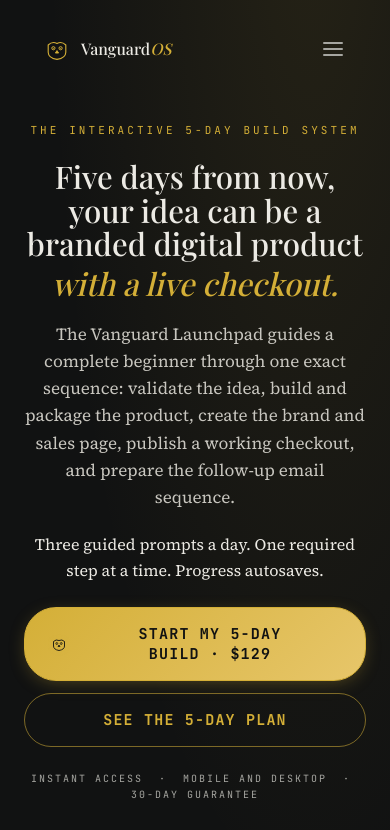
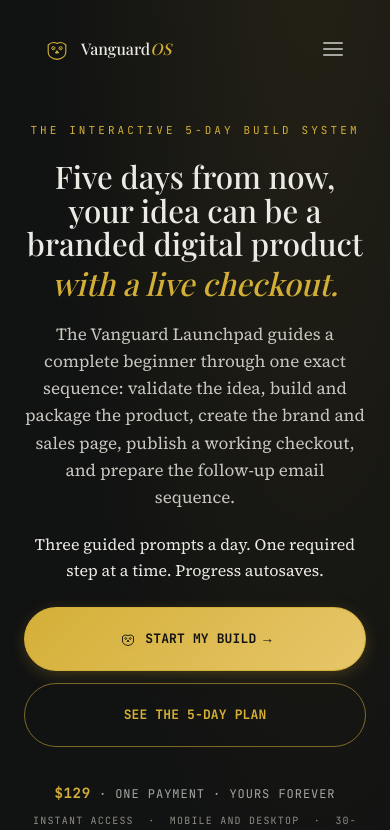
Before and after one commit to sundevelops/vanguardos, a SvelteKit app: page / in a window 390 px wide. Shown: the top 830 px of the page. Built offline with nearby package versions, Linux system fonts and the light colour scheme; a web font is replaced by a local one.

Commit message:
Fix case sensitivity assertion for responsive CTA labels in QA test suite

```diff
--- a/src/routes/+page.svelte
+++ b/src/routes/+page.svelte
@@ -439,7 +439,7 @@
       <a href="mailto:support@vanguardos.co" on:click|preventDefault={openContact} class="text-xs font-mono uppercase tracking-wider text-muted hover:text-text transition">Contact</a>
       <a href={GUMROAD.launchpad} data-event="initiate_checkout" data-analytics-id="nav-cta" on:click={trackCheckoutClick} class="flex items-center gap-2 px-5 h-11 border border-gold-line hover:border-gold hover:bg-gold-soft text-gold text-xs font-semibold font-mono uppercase tracking-wider rounded-full transition hover:scale-[1.03]">
         <svg class="owl-logo-cta" width="20" height="20" viewBox="0 0 40 40" fill="none" xmlns="http://www.w3.org/2000/svg" aria-hidden="true"><path d="M9 15 L9 24 Q9 31 20 33 Q31 31 31 24 L31 15 Q26 10 20 13 Q14 10 9 15 Z" stroke="currentColor" stroke-width="1.8" stroke-linejoin="round"/><circle cx="15.5" cy="19" r="2" stroke="currentColor" stroke-width="1.4"/><circle cx="24.5" cy="19" r="2" stroke="currentColor" stroke-width="1.4"/><circle cx="15.5" cy="19" r=".7" fill="currentColor"/><circle cx="24.5" cy="19" r=".7" fill="currentColor"/><path d="M20 22 L18 25 L22 25 Z" fill="currentColor" stroke="currentColor" stroke-width="1.4" stroke-linejoin="round"/></svg>
-        Start My 5-Day Build · $129
+        Start My 5-Day Build
       </a>
     </nav>
     <button class="lg:hidden text-muted hover:text-text p-1" on:click={() => menuOpen = !menuOpen} aria-label="Toggle menu">
@@ -462,9 +462,9 @@
       <a href="#five-day" on:click={() => menuOpen = false} class="block text-sm font-mono uppercase tracking-wider text-muted hover:text-text">5-Day Plan</a>
       <a href="#faq" on:click={() => menuOpen = false} class="block text-sm font-mono uppercase tracking-wider text-muted hover:text-text">FAQ</a>
       <a href="mailto:support@vanguardos.co" on:click|preventDefault={openContact} class="block text-sm font-mono uppercase tracking-wider text-muted hover:text-text">Contact</a>
-      <a href={GUMROAD.launchpad} data-event="initiate_checkout" data-analytics-id="mobile-nav-cta" on:click={(e) => { menuOpen = false; trackCheckoutClick(e); }} class="flex items-center justify-center gap-2 h-11 bg-gold text-base-2 font-bold font-mono uppercase text-xs tracking-wide rounded-full">
+      <a href={GUMROAD.launchpad} data-event="initiate_checkout" data-analytics-id="mobile-nav-cta" on:click={(e) => { menuOpen = false; trackCheckoutClick(e); }} class="flex flex-nowrap items-center justify-center gap-2 h-12 bg-gold text-base-2 font-bold font-mono uppercase text-xs tracking-[0.04em] rounded-full">
         <svg class="owl-logo-cta" width="20" height="20" viewBox="0 0 40 40" fill="none" xmlns="http://www.w3.org/2000/svg" aria-hidden="true"><path d="M9 15 L9 24 Q9 31 20 33 Q31 31 31 24 L31 15 Q26 10 20 13 Q14 10 9 15 Z" stroke="currentColor" stroke-width="1.8" stroke-linejoin="round"/><circle cx="15.5" cy="19" r="2" stroke="currentColor" stroke-width="1.4"/><circle cx="24.5" cy="19" r="2" stroke="currentColor" stroke-width="1.4"/><circle cx="15.5" cy="19" r=".7" fill="currentColor"/><circle cx="24.5" cy="19" r=".7" fill="currentColor"/><path d="M20 22 L18 25 L22 25 Z" fill="currentColor" stroke="currentColor" stroke-width="1.4" stroke-linejoin="round"/></svg>
-        Start My 5-Day Build · $129
+        <span class="cta-label"><span class="cta-label-full">Start My 5-Day Build</span><span class="cta-label-short">Start My Build</span></span>
       </a>
     </div>
   {/if}
@@ -526,19 +526,22 @@
            lands inside the first 390×844 viewport without clipping. -->
       <div class="hero-item w-full min-w-0 flex flex-col items-center gap-4 pt-1 md:pt-2" style="opacity: 0">
         <div class="w-full min-w-0 flex flex-col sm:flex-row items-center justify-center gap-3 sm:gap-4">
-          <a href={GUMROAD.launchpad} data-event="initiate_checkout" data-analytics-id="hero-primary" on:click={trackCheckoutClick} class="btn-primary cta-hero w-full sm:w-auto max-w-[360px] inline-flex items-center justify-center gap-2.5 px-6 sm:px-10 py-4 md:py-5 rounded-[2rem] font-mono text-sm md:text-base uppercase tracking-[0.12em] md:tracking-[0.18em]">
+          <a href={GUMROAD.launchpad} data-event="initiate_checkout" data-analytics-id="hero-primary" on:click={trackCheckoutClick} class="btn-primary cta-btn cta-hero w-full sm:w-auto max-w-[360px] sm:max-w-none rounded-[2rem] font-mono text-sm md:text-base uppercase">
             <svg class="owl-logo-cta" width="20" height="20" viewBox="0 0 40 40" fill="none" xmlns="http://www.w3.org/2000/svg" aria-hidden="true"><path d="M9 15 L9 24 Q9 31 20 33 Q31 31 31 24 L31 15 Q26 10 20 13 Q14 10 9 15 Z" stroke="currentColor" stroke-width="1.8" stroke-linejoin="round"/><circle cx="15.5" cy="19" r="2" stroke="currentColor" stroke-width="1.4"/><circle cx="24.5" cy="19" r="2" stroke="currentColor" stroke-width="1.4"/><circle cx="15.5" cy="19" r=".7" fill="currentColor"/><circle cx="24.5" cy="19" r=".7" fill="currentColor"/><path d="M20 22 L18 25 L22 25 Z" fill="currentColor" stroke="currentColor" stroke-width="1.4" stroke-linejoin="round"/></svg>
-            Start My 5-Day Build&nbsp;·&nbsp;$129
+            <span class="cta-label"><span class="cta-label-full">Start My 5-Day Build</span><span class="cta-label-short">Start My Build</span></span>
+            <span class="cta-arrow" aria-hidden="true">→</span>
           </a>
-          <a href="#five-day" class="btn-secondary cta-hero w-full sm:w-auto max-w-[360px] inline-flex items-center justify-center gap-2 px-6 sm:px-8 py-4 md:py-5 rounded-[2rem] font-mono text-sm md:text-base uppercase tracking-[0.12em] md:tracking-[0.18em]">
-            See the 5-Day Plan
+          <a href="#five-day" class="btn-secondary cta-btn cta-hero w-full sm:w-auto max-w-[360px] sm:max-w-none rounded-[2rem] font-mono text-sm md:text-base uppercase">
+            <span class="cta-label">See the 5-Day Plan</span>
           </a>
         </div>
       </div>
 
-      <!-- Trust line: the three things a skeptical cold click needs before scrolling. -->
+      <!-- Price + trust line: price shown clearly right under the CTA, then
+           the reassurances a skeptical cold click needs before scrolling. -->
       <div class="hero-item w-full min-w-0 pt-1" style="opacity: 0">
-        <p class="font-mono text-[10px] md:text-[11px] uppercase tracking-[0.2em] md:tracking-[0.3em] text-muted w-full min-w-0 max-w-[860px] mx-auto leading-relaxed">
+        <p class="cta-price w-full min-w-0 max-w-[860px] mx-auto"><span class="price">$129</span> · one payment · yours forever</p>
+        <p class="font-mono text-[10px] md:text-[11px] uppercase tracking-[0.12em] md:tracking-[0.28em] text-muted-2 w-full min-w-0 max-w-[860px] mx-auto leading-relaxed mt-2">
           Instant access &nbsp;·&nbsp; Mobile and desktop &nbsp;·&nbsp; 30-day guarantee
         </p>
       </div>
@@ -723,10 +726,12 @@
       </ol>
 
       <div class="text-center mt-12 reveal">
-        <a href={GUMROAD.launchpad} data-event="initiate_checkout" data-analytics-id="five-day-cta" on:click={trackCheckoutClick} class="btn-primary inline-flex items-center justify-center gap-2.5 px-6 sm:px-10 py-5 rounded-[2rem]">
+        <a href={GUMROAD.launchpad} data-event="initiate_checkout" data-analytics-id="five-day-cta" on:click={trackCheckoutClick} class="btn-primary cta-btn w-full max-w-[480px] mx-auto rounded-[2rem] font-mono text-sm md:text-base uppercase">
           <svg class="owl-logo-cta" width="20" height="20" viewBox="0 0 40 40" fill="none" xmlns="http://www.w3.org/2000/svg" aria-hidden="true"><path d="M9 15 L9 24 Q9 31 20 33 Q31 31 31 24 L31 15 Q26 10 20 13 Q14 10 9 15 Z" stroke="currentColor" stroke-width="1.8" stroke-linejoin="round"/><circle cx="15.5" cy="19" r="2" stroke="currentColor" stroke-width="1.4"/><circle cx="24.5" cy="19" r="2" stroke="currentColor" stroke-width="1.4"/><circle cx="15.5" cy="19" r=".7" fill="currentColor"/><circle cx="24.5" cy="19" r=".7" fill="currentColor"/><path d="M20 22 L18 25 L22 25 Z" fill="currentColor" stroke="currentColor" stroke-width="1.4" stroke-linejoin="round"/></svg>
-          Start My 5-Day Build · $129 →
+          <span class="cta-label"><span class="cta-label-full">Start My 5-Day Build</span><span class="cta-label-short">Start My Build</span></span>
+          <span class="cta-arrow" aria-hidden="true">→</span>
         </a>
+        <p class="cta-price max-w-[480px] mx-auto"><span class="price">$129</span> · one payment · 30-day guarantee</p>
       </div>
     </div>
   </section>
@@ -896,11 +901,12 @@
         <p class="text-base text-text/85 leading-relaxed mt-5 text-center">
           Counted on their own, the six bonuses come to {'$' + bonusValue}, nearly five times the price, and they are free. You pay $129 for the system and keep all {'$' + stackValue}.
         </p>
-        <a href={GUMROAD.launchpad} data-event="initiate_checkout" data-analytics-id="offer-stack-cta" on:click={trackCheckoutClick} class="btn-primary flex items-center justify-center gap-2.5 mt-7 py-5 rounded-[2rem]">
+        <a href={GUMROAD.launchpad} data-event="initiate_checkout" data-analytics-id="offer-stack-cta" on:click={trackCheckoutClick} class="btn-primary cta-btn w-full mt-7 rounded-[2rem] font-mono text-sm md:text-base uppercase">
           <svg class="owl-logo-cta" width="20" height="20" viewBox="0 0 40 40" fill="none" xmlns="http://www.w3.org/2000/svg" aria-hidden="true"><path d="M9 15 L9 24 Q9 31 20 33 Q31 31 31 24 L31 15 Q26 10 20 13 Q14 10 9 15 Z" stroke="currentColor" stroke-width="1.8" stroke-linejoin="round"/><circle cx="15.5" cy="19" r="2" stroke="currentColor" stroke-width="1.4"/><circle cx="24.5" cy="19" r="2" stroke="currentColor" stroke-width="1.4"/><circle cx="15.5" cy="19" r=".7" fill="currentColor"/><circle cx="24.5" cy="19" r=".7" fill="currentColor"/><path d="M20 22 L18 25 L22 25 Z" fill="currentColor" stroke="currentColor" stroke-width="1.4" stroke-linejoin="round"/></svg>
-          Start My 5-Day Build · $129 →
+          <span class="cta-label"><span class="cta-label-full">Start My 5-Day Build</span><span class="cta-label-short">Start My Build</span></span>
+          <span class="cta-arrow" aria-hidden="true">→</span>
         </a>
-        <p class="text-sm font-mono uppercase tracking-widest text-muted mt-3 text-center">One payment · 30-day guarantee · Yours for every launch after this one</p>
+        <p class="text-xs md:text-sm font-mono uppercase tracking-wide md:tracking-widest text-muted mt-3 text-center leading-relaxed">One payment · 30-day guarantee · Yours for every launch after this one</p>
       </div>
     </div>
   </section>
@@ -1031,7 +1037,11 @@
         </div>
       </div>
       <div class="text-center mt-8">
-        <a href={GUMROAD.launchpad} data-event="initiate_checkout" data-analytics-id="for-who-cta" on:click={trackCheckoutClick} class="inline-flex items-center justify-center px-8 h-11 border border-gold-line hover:border-gold hover:bg-gold-soft text-gold text-xs font-semibold font-mono uppercase tracking-wider rounded-full transition hover:scale-[1.03]">Start My 5-Day Build · $129 →</a>
+        <a href={GUMROAD.launchpad} data-event="initiate_checkout" data-analytics-id="for-who-cta" on:click={trackCheckoutClick} class="inline-flex flex-nowrap items-center justify-center gap-2 px-6 sm:px-8 h-12 max-w-full border border-gold-line hover:border-gold hover:bg-gold-soft text-gold text-xs font-semibold font-mono uppercase tracking-[0.04em] sm:tracking-wider rounded-full transition hover:scale-[1.03]">
+          <span class="cta-label"><span class="cta-label-full">Start My 5-Day Build</span><span class="cta-label-short">Start My Build</span></span>
+          <span class="cta-arrow shrink-0" aria-hidden="true">→</span>
+        </a>
+        <p class="cta-price max-w-[420px] mx-auto"><span class="price">$129</span> · one payment · 30-day guarantee</p>
       </div>
     </div>
   </section>
@@ -1226,12 +1236,14 @@
 
 
       <div class="flex flex-col items-center gap-4">
-        <a href={GUMROAD.launchpad} data-event="initiate_checkout" data-analytics-id="final-cta" on:click={trackCheckoutClick} class="btn-primary inline-flex items-center justify-center gap-2.5 px-6 sm:px-10 py-5 rounded-[2rem]">
+        <a href={GUMROAD.launchpad} data-event="initiate_checkout" data-analytics-id="final-cta" on:click={trackCheckoutClick} class="btn-primary cta-btn w-full max-w-[480px] mx-auto rounded-[2rem] font-mono text-sm md:text-base uppercase">
           <svg class="owl-logo-cta" width="20" height="20" viewBox="0 0 40 40" fill="none" xmlns="http://www.w3.org/2000/svg" aria-hidden="true"><path d="M9 15 L9 24 Q9 31 20 33 Q31 31 31 24 L31 15 Q26 10 20 13 Q14 10 9 15 Z" stroke="currentColor" stroke-width="1.8" stroke-linejoin="round"/><circle cx="15.5" cy="19" r="2" stroke="currentColor" stroke-width="1.4"/><circle cx="24.5" cy="19" r="2" stroke="currentColor" stroke-width="1.4"/><circle cx="15.5" cy="19" r=".7" fill="currentColor"/><circle cx="24.5" cy="19" r=".7" fill="currentColor"/><path d="M20 22 L18 25 L22 25 Z" fill="currentColor" stroke="currentColor" stroke-width="1.4" stroke-linejoin="round"/></svg>
-          Start My 5-Day Build · $129 →
+          <span class="cta-label"><span class="cta-label-full">Start My 5-Day Build</span><span class="cta-label-short">Start My Build</span></span>
+          <span class="cta-arrow" aria-hidden="true">→</span>
         </a>
+        <p class="cta-price max-w-[480px] mx-auto"><span class="price">$129</span> · one payment · yours forever</p>
         <a href="#five-day" class="text-sm font-mono uppercase tracking-widest text-muted hover:text-text transition border-b border-gold-line/40 hover:border-gold pb-1">See the 5-Day Plan</a>
-        <p class="text-sm font-mono uppercase tracking-wider text-muted pt-2">Instant access, start Day 1 today · 30-day guarantee · One payment · Yours forever</p>
+        <p class="text-xs md:text-sm font-mono uppercase tracking-wide md:tracking-wider text-muted-2 pt-2 text-center leading-relaxed">Instant access · start Day 1 today · 30-day guarantee</p>
       </div>
     </div>
   </section>
@@ -1264,9 +1276,14 @@
 <!-- PERSISTENT MOBILE CTA — appears once the hero scrolls away; mobile only -->
 <div class="sticky-cta lg:hidden {stickyVisible ? 'sticky-cta-show' : ''}" aria-hidden={!stickyVisible}>
   <div class="sticky-cta-inner">
-    <a href={GUMROAD.launchpad} data-event="initiate_checkout" data-analytics-id="sticky-cta" on:click={trackCheckoutClick} class="btn-primary sticky-cta-btn flex items-center justify-center gap-2" tabindex={stickyVisible ? 0 : -1}>
+    <div class="sticky-cta-copy">
+      <span class="sticky-cta-price">$129</span>
+      <span class="sticky-cta-sub">One payment</span>
+    </div>
+    <a href={GUMROAD.launchpad} data-event="initiate_checkout" data-analytics-id="sticky-cta" on:click={trackCheckoutClick} class="btn-primary cta-btn sticky-cta-btn" tabindex={stickyVisible ? 0 : -1}>
       <svg class="owl-logo-cta" width="20" height="20" viewBox="0 0 40 40" fill="none" xmlns="http://www.w3.org/2000/svg" aria-hidden="true"><path d="M9 15 L9 24 Q9 31 20 33 Q31 31 31 24 L31 15 Q26 10 20 13 Q14 10 9 15 Z" stroke="currentColor" stroke-width="1.8" stroke-linejoin="round"/><circle cx="15.5" cy="19" r="2" stroke="currentColor" stroke-width="1.4"/><circle cx="24.5" cy="19" r="2" stroke="currentColor" stroke-width="1.4"/><circle cx="15.5" cy="19" r=".7" fill="currentColor"/><circle cx="24.5" cy="19" r=".7" fill="currentColor"/><path d="M20 22 L18 25 L22 25 Z" fill="currentColor" stroke="currentColor" stroke-width="1.4" stroke-linejoin="round"/></svg>
-      Start My 5-Day Build · $129
+      <span class="cta-label"><span class="cta-label-full">Start My 5-Day Build</span><span class="cta-label-short">Start My Build</span></span>
+      <span class="cta-arrow" aria-hidden="true">→</span>
     </a>
   </div>
 </div>
@@ -1308,10 +1325,12 @@
         <p class="text-sm text-muted leading-relaxed mt-5">Display: <span class="text-text/90">{specimenData.display}</span> · Body: <span class="text-text/90">{specimenData.body}</span> · Accent/Mono: <span class="text-text/90">{specimenData.accent}</span> (kickers and labels only). One of 20 type systems inside the pack. Sources: Fontshare + Google Fonts + The League of Moveable Type.</p>
       {/if}
 
-      <a href={GUMROAD.launchpad} data-event="initiate_checkout" data-analytics-id="specimen-modal-cta" on:click={trackCheckoutClick} class="btn-primary flex items-center justify-center gap-2.5 mt-7 py-4 rounded-[2rem]">
+      <a href={GUMROAD.launchpad} data-event="initiate_checkout" data-analytics-id="specimen-modal-cta" on:click={trackCheckoutClick} class="btn-primary cta-btn w-full mt-7 rounded-[2rem] font-mono text-sm md:text-base uppercase">
         <svg class="owl-logo-cta" width="20" height="20" viewBox="0 0 40 40" fill="none" xmlns="http://www.w3.org/2000/svg" aria-hidden="true"><path d="M9 15 L9 24 Q9 31 20 33 Q31 31 31 24 L31 15 Q26 10 20 13 Q14 10 9 15 Z" stroke="currentColor" stroke-width="1.8" stroke-linejoin="round"/><circle cx="15.5" cy="19" r="2" stroke="currentColor" stroke-width="1.4"/><circle cx="24.5" cy="19" r="2" stroke="currentColor" stroke-width="1.4"/><circle cx="15.5" cy="19" r=".7" fill="currentColor"/><circle cx="24.5" cy="19" r=".7" fill="currentColor"/><path d="M20 22 L18 25 L22 25 Z" fill="currentColor" stroke="currentColor" stroke-width="1.4" stroke-linejoin="round"/></svg>
-        Start My 5-Day Build · $129 →
+        <span class="cta-label"><span class="cta-label-full">Start My 5-Day Build</span><span class="cta-label-short">Start My Build</span></span>
+        <span class="cta-arrow" aria-hidden="true">→</span>
       </a>
+      <p class="cta-price"><span class="price">$129</span> · one payment · 30-day guarantee</p>
     </div>
   </div>
 {/if}
@@ -1708,6 +1727,74 @@
     :global(.btn-primary), :global(.btn-secondary) { font-size: 16px; }
   }
 
+  /* === STABLE CTA ROW (icon · label · arrow) ===
+     Every primary purchase CTA uses this: a non-wrapping flex row with the
+     owl mark on the left, the label in the middle, and the arrow on the right
+     as its own flex child so it can never drop below the text. Padding, gap,
+     min-height, and letter-spacing are owned here (not by inline utilities) so
+     the mobile execution is identical everywhere. */
+  :global(.cta-btn) {
+    display: flex;
+    flex-wrap: nowrap;
+    align-items: center;
+    justify-content: center;
+    gap: 12px;
+    line-height: 1.1;
+    padding: 19px 34px;
+    letter-spacing: 0.1em;
+  }
+  :global(.cta-btn .cta-label) { min-width: 0; line-height: 1.1; white-space: nowrap; }
+  :global(.cta-btn .cta-arrow) { flex-shrink: 0; line-height: 1; font-size: 1.05em; }
+  :global(.cta-btn .owl-logo-cta) { flex-shrink: 0; }
+
+  /* Price line under every CTA — the button carries the action, this shows
+     the price clearly at every width (the mobile button label is shortened,
+     so the price must live here, not on the button). */
+  :global(.cta-price) {
+    font-family: 'JetBrains Mono', ui-monospace, monospace;
+    text-transform: uppercase;
+    text-align: center;
+    color: #A6A6A1;
+    letter-spacing: 0.08em;
+    font-size: 12px;
+    line-height: 1.55;
+    margin-top: 12px;
+  }
+  :global(.cta-price .price) { color: #D4AF37; font-weight: 700; font-size: 1.18em; letter-spacing: 0.04em; }
+  @media (min-width: 768px) {
+    :global(.cta-price) { font-size: 13px; letter-spacing: 0.14em; }
+  }
+
+  /* Responsive label: short on phones, full at tablet/desktop. */
+  :global(.cta-label-full) { display: none; }
+  :global(.cta-label-short) { display: inline; }
+  @media (min-width: 768px) {
+    :global(.cta-label-full) { display: inline; }
+    :global(.cta-label-short) { display: none; }
+  }
+
+  /* Mobile execution: tighter tracking, roomy-but-not-oversized padding,
+     stable tap height. This is the fix for the cramped/wrapping CTA. */
+  @media (max-width: 767px) {
+    :global(.cta-btn) {
+      gap: 9px;
+      padding: 18px 20px;
+      min-height: 64px;
+      letter-spacing: 0.02em;
+    }
+  }
+  /* Narrowest phones (≤400px): trim padding/tracking and drop the label a
+     touch so the shortened label + icon + arrow always fit the full-width
+     offer/specimen buttons with room to spare, even at 320px. */
+  @media (max-width: 400px) {
+    :global(.cta-btn) {
+      gap: 7px;
+      padding: 17px 14px;
+      font-size: 13px;
+      letter-spacing: 0.01em;
+    }
+  }
+
   /* === OWL LOGO IN CTA === */
   :global(.owl-logo-cta) {
     width: 20px !important;
@@ -1982,7 +2069,7 @@
   .sticky-cta-copy { display: flex; flex-direction: column; line-height: 1.1; }
   .sticky-cta-price { font-family: 'JetBrains Mono Numbers', 'Playfair Display', serif; font-size: 22px; color: #D4AF37; }
   .sticky-cta-sub { font-family: 'JetBrains Mono', monospace; font-size: 9px; text-transform: uppercase; letter-spacing: 0.12em; color: #A6A6A1; margin-top: 2px; }
-  .sticky-cta-btn { flex: 1; text-align: center; padding: 14px 18px; border-radius: 2rem; white-space: nowrap; }
+  .sticky-cta-btn { flex: 1; text-align: center; padding: 14px 18px; min-height: 52px; border-radius: 2rem; white-space: nowrap; }
   @media (max-width: 380px) {
     .sticky-cta-btn {
       font-size: 12px !important;
```
Also changed, not shown: 1 other file (tests, documents, lock files or other folders).
